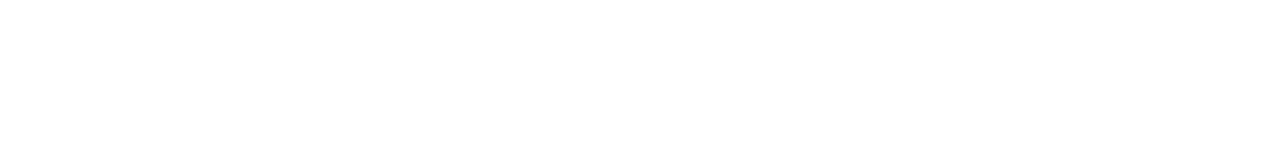
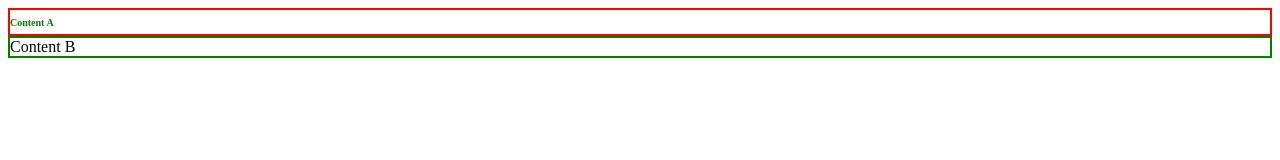
Before and after one commit to yunzhuuuuu/walk-route-planner, a plain HTML site: page website/index.html in a window 1280 px wide. Drawn offline with Linux system fonts and the light colour scheme.

Commit message:
template

```diff
--- /dev/null
+++ b/server/package.json
@@ -0,0 +1,5 @@
+{
+  "dependencies": {
+    "express": "^5.1.0"
+  }
+}
--- a/website/index.css
+++ b/website/index.css
@@ -0,0 +1,12 @@
+.hello {
+    color: green;
+    font-size: 10px;
+}
+
+.main-content {
+    border: 2px solid red;
+}
+
+.footer {
+    border: 2px solid green;
+}
--- a/website/index.html
+++ b/website/index.html
@@ -7,11 +7,11 @@
         <title>Pothole Quiz</title>
     </head>
     <body>
-        <main>
-
+        <main class="main-content">
+            <h1 class="hello">Content A</h1>
         </main>
-        <footer>
-
+        <footer class="footer">
+            Content B
         </footer>
     </body>
 </html>
```
Also changed, not shown: 1 other file.
